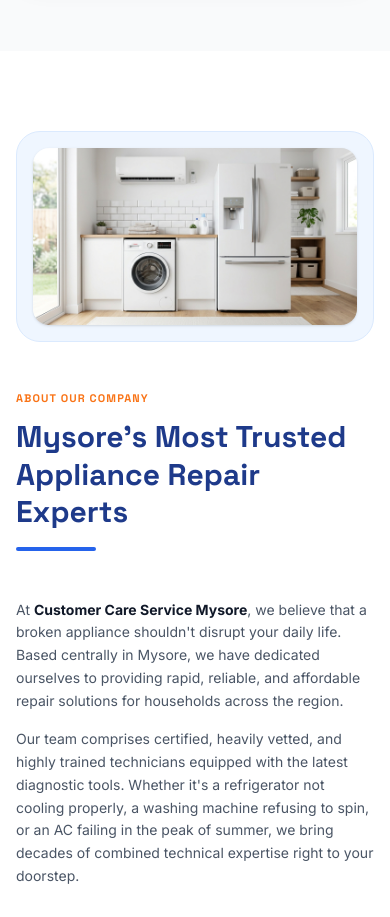
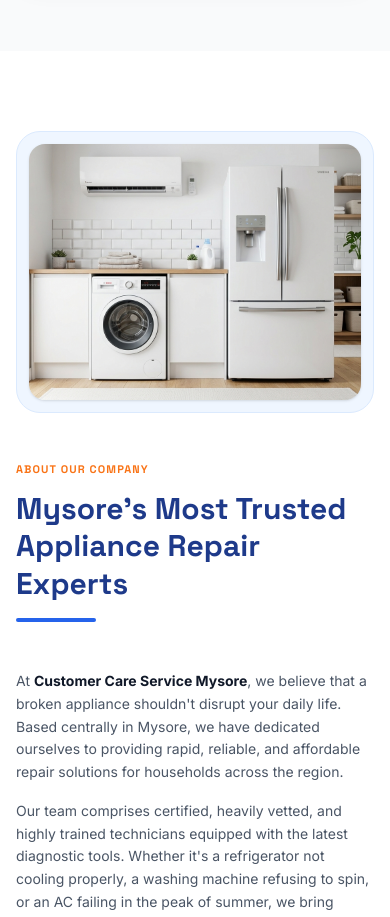
Before and after one commit to mohamednayaz123-cmd/ac-repair, a React (Vite) app: page / in a window 390 px wide. Shown: the part 1360-2277 px from the top of the page. Built offline with nearby package versions, Linux system fonts and the light colour scheme.

Commit message:
style: adjust About component image dimensions
Update image container padding and set fixed heights to improve visual consistency and responsiveness.

```diff
--- a/src/components/About.tsx
+++ b/src/components/About.tsx
@@ -14,11 +14,11 @@
             transition={{ duration: 0.6 }}
             className="relative"
           >
-            <div className="bg-brand-blue-50 rounded-3xl overflow-hidden p-4 sm:p-6 relative z-10 border border-brand-blue-100">
+            <div className="bg-brand-blue-50 rounded-3xl overflow-hidden p-3 sm:p-6 relative z-10 border border-brand-blue-100">
               <img
                 src="/src/assets/images/home_appliances_1781589869708.jpg"
                 alt="Modern Home Appliances"
-                className="w-full h-full object-cover rounded-2xl shadow-sm"
+                className="w-full h-64 sm:h-[500px] object-cover rounded-2xl shadow-sm"
               />
             </div>
             {/* Floating Stat Card */}
```
